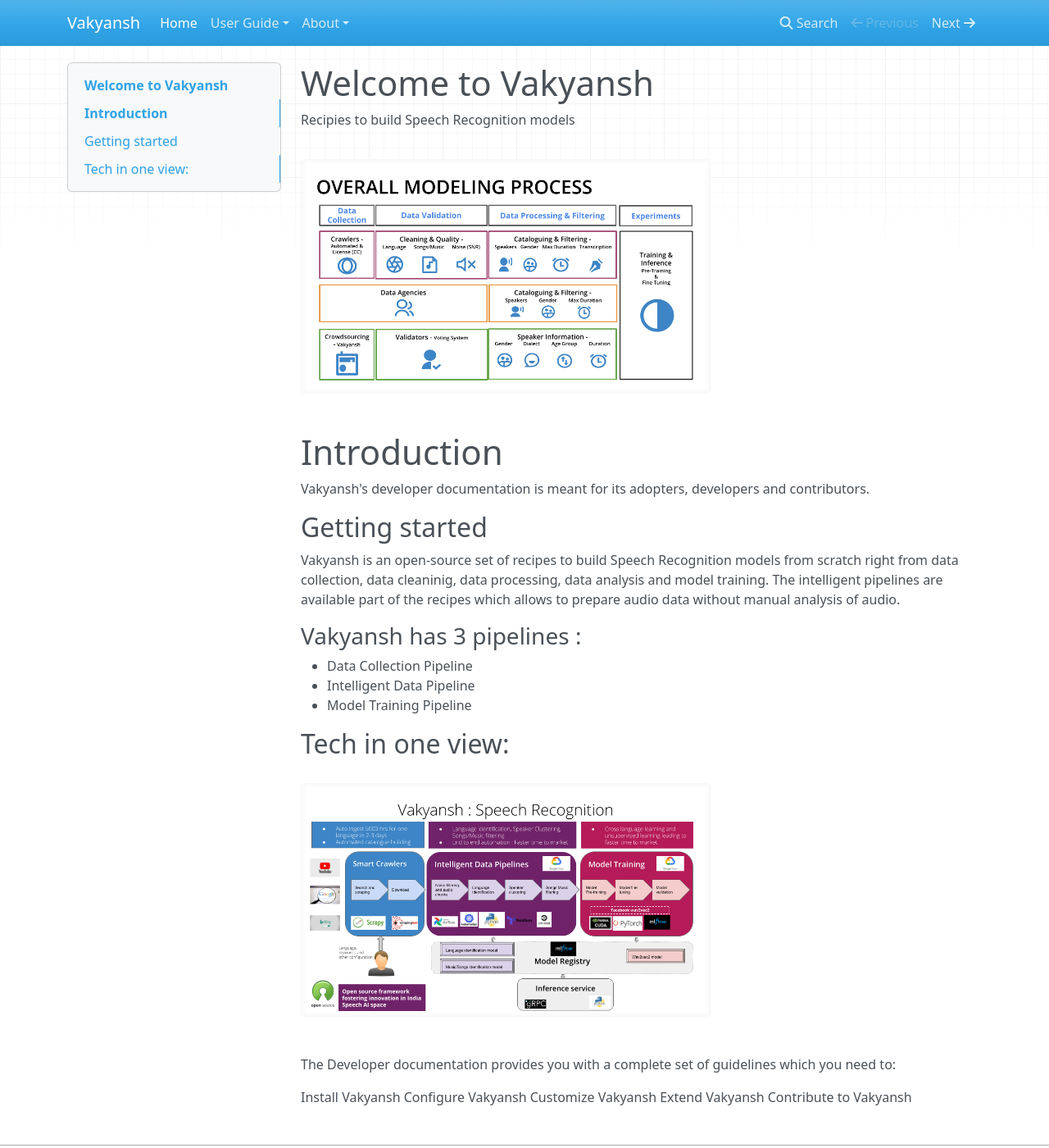
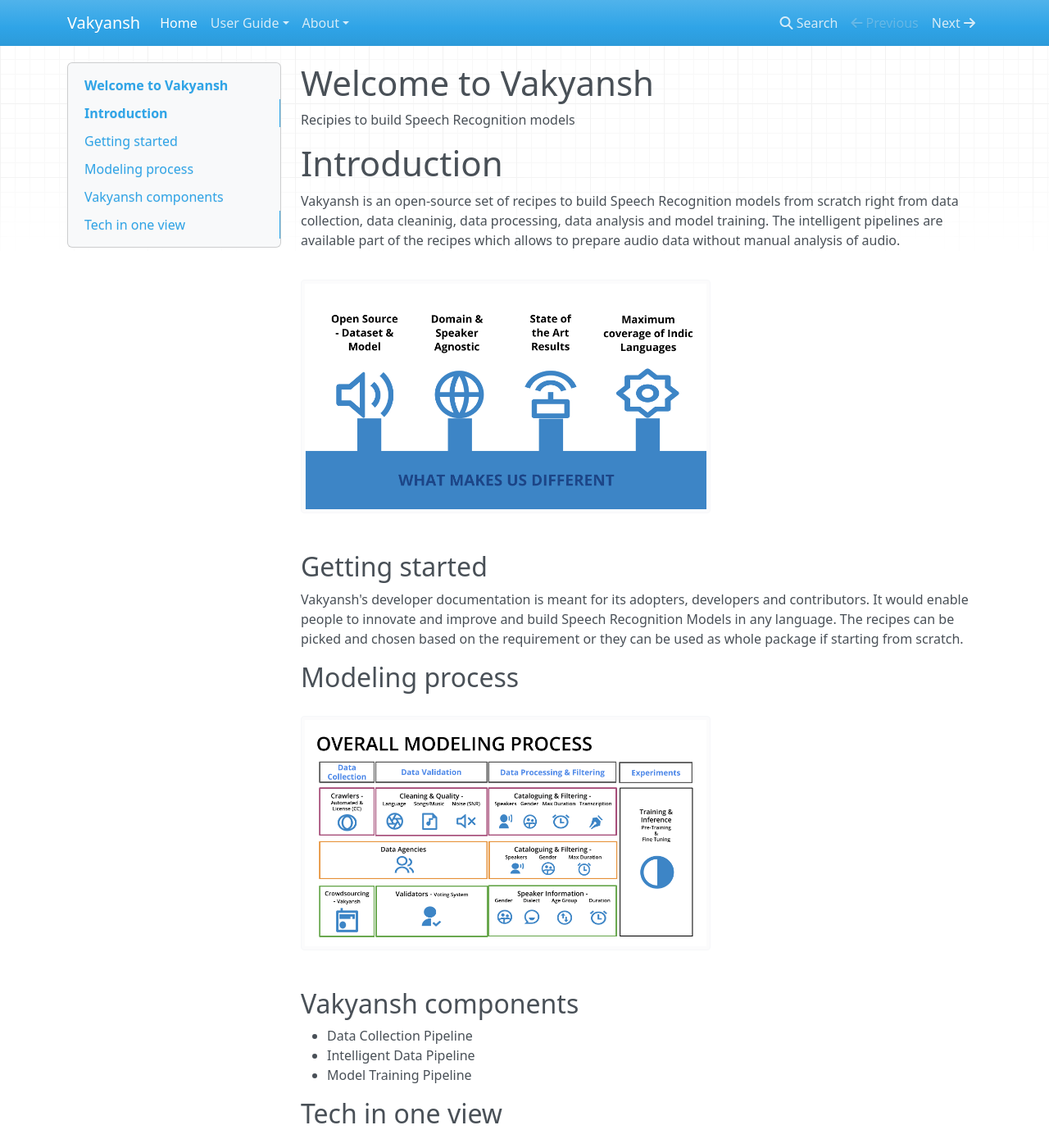
Before and after one commit to Open-Speech-EkStep/open-speech-ekstep.github.io, an MkDocs documentation site: the page built from docs/index.md, in a window 1280 px wide and 1400 px high. Shown: the whole window at 82% size. Built offline with MkDocs 1.6.1, drawn with Linux system fonts in a browser that asks for light colours; nearby versions of some CDN libraries.

Commit message:
chore: adding more details on front page

```diff
--- a/docs/index.md
+++ b/docs/index.md
@@ -2,23 +2,29 @@
 
 Recipies to build Speech Recognition models
 
-<img src="img/vakyansh_modeling.png" alt="drawing" width="500" width="500"/>
-
 # Introduction
-
-Vakyansh's developer documentation is meant for its adopters, developers and contributors.
-
-## Getting started
 
 Vakyansh is an open-source set of recipes to build Speech Recognition models from scratch right from data collection,
 data cleaninig, data processing, data analysis and model training. The intelligent pipelines are available part of the recipes which allows to prepare audio data without manual analysis of audio.
 
-### Vakyansh has 3 pipelines :
+<img src="img/differentiator.png" alt="drawing" width="500" width="500"/>
+
+
+## Getting started
+
+Vakyansh's developer documentation is meant for its adopters, developers and contributors.
+It would enable people to innovate and improve and build Speech Recognition Models in any language.
+The recipes can be picked and chosen based on the requirement or they can be used as whole package if starting from scratch.
+
+## Modeling process
+<img src="img/vakyansh_modeling.png" alt="drawing" width="500" width="500"/>
+
+## Vakyansh components
 - Data Collection Pipeline
 - Intelligent Data Pipeline
 - Model Training Pipeline
 
-## Tech in one view: <br>
+## Tech in one view <br>
 <img src="img/vakyansh_tech.png" alt="drawing" width="500" width="500"/>
 
 
```
Also changed, not shown: docs/img/differentiator.png (added).
